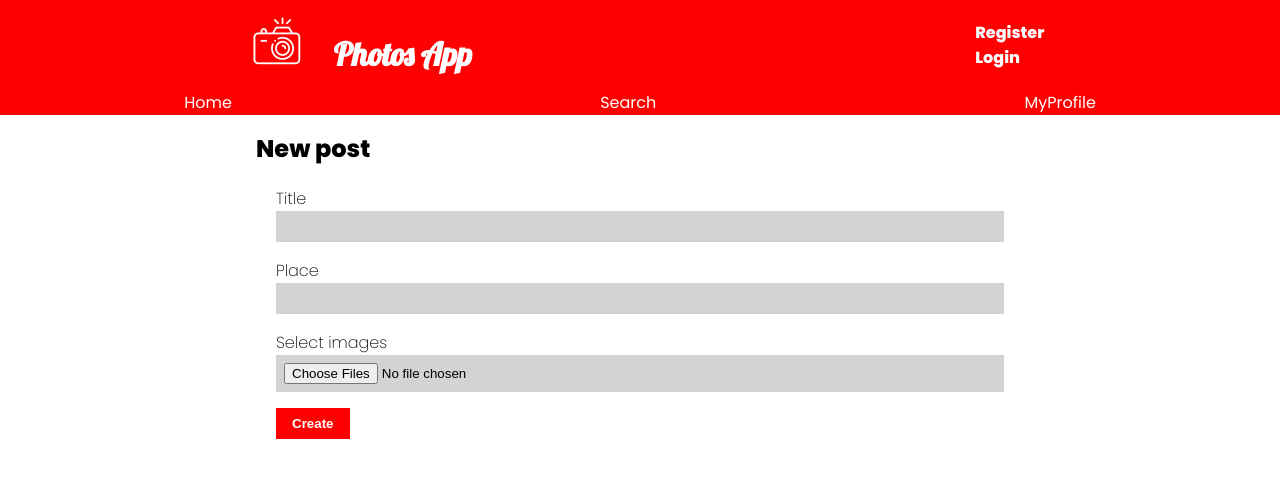
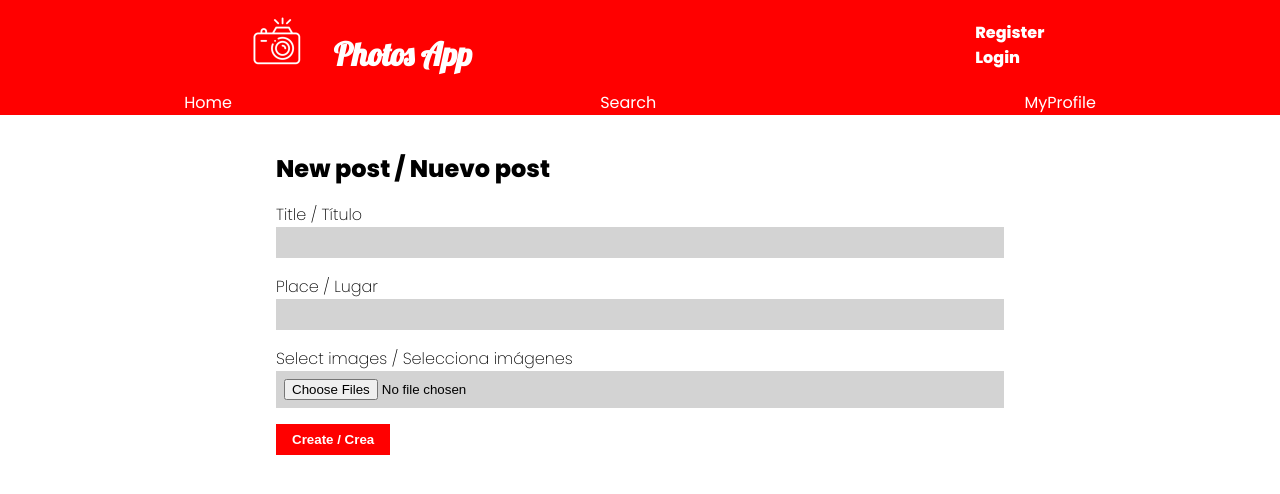
Before and after one commit to martintorreiro/PhotosAppFront, a React (Create React App) app: page /posting in a window 1280 px wide. Shown: the top 494 px of the page. Built offline with nearby package versions, Linux system fonts and the light colour scheme; the HTML template or start-up script is replaced by a standard one.

Commit message:
final tweaks

```diff
--- a/src/App.css
+++ b/src/App.css
@@ -79,8 +79,7 @@ main.container > section h1 {
 
 .post {
   display: flex;
-
-  display: flex;
+  margin-top: 2rem;
   flex-direction: column;
 }
 
--- a/src/components/Post/Post.js
+++ b/src/components/Post/Post.js
@@ -19,6 +19,7 @@ export const Post = ({ post }) => {
   return (
     <article className="post">
       <header>
+        <hr />
         <h3>
           Title / Título: <span>{post.title}</span>
         </h3>
@@ -84,7 +85,6 @@ export const Post = ({ post }) => {
         </div>
         {showComments ? <CommentsList post={post} /> : <></>}
         {showLikes ? <LikesList post={post} /> : <></>}
-        <hr />
       </footer>
     </article>
   );
--- a/src/components/UserHeader.js
+++ b/src/components/UserHeader.js
@@ -18,17 +18,21 @@ export const UserHeader = ({ userProfile }) => {
         height="50px"
         width="50px"
       />
-      <span>
-        <h2>{userProfile.userName}</h2>
-        <h3>
-          {userProfile.name} {userProfile.surname}
-        </h3>
-      </span>
-      <h3>Posts {userProfile.postCounter}</h3>
-      <h3>{userProfile.intro}</h3>
+
+      <h3>
+        User / Usuario: <span>{userProfile.userName}</span>
+      </h3>
+
+      <h3>
+        Number of posts / Número de posts:{" "}
+        <span>{userProfile.postCounter}</span>
+      </h3>
+
       {user && user.id === userProfile.id ? (
         <p>
-          <Link to="/edit">edit profile</Link>
+          <Link to="/edit">
+            <button>Edit profile / Edita tu perfil</button>
+          </Link>
         </p>
       ) : (
         <></>
--- a/src/pages/NewPost.js
+++ b/src/pages/NewPost.js
@@ -28,18 +28,18 @@ export const NewPost = () => {
 
   return (
     <section>
-      <h1>New post</h1>
       <form onSubmit={handleForm}>
+        <h1>New post / Nuevo post</h1>
         <fieldset>
-          <label htmlFor="title">Title</label>
+          <label htmlFor="title">Title / Título</label>
           <input type="text" id="title" name="title" required />
         </fieldset>
         <fieldset>
-          <label htmlFor="place">Place</label>
+          <label htmlFor="place">Place / Lugar</label>
           <input type="text" id="place" name="place" required />
         </fieldset>
         <fieldset>
-          <label htmlFor="image">Select images</label>
+          <label htmlFor="image">Select images / Selecciona imágenes</label>
           <input
             type="file"
             id="image"
@@ -49,8 +49,8 @@ export const NewPost = () => {
             accept="image/*"
           />
         </fieldset>
-        <button>Create</button>
-        {sending ? <p>Set sending...</p> : <></>}
+        <button>Create / Crea</button>
+        {sending ? <p>Sending... / Enviando</p> : <></>}
         {error ? <p>{error}</p> : <></>}
       </form>
     </section>
```
